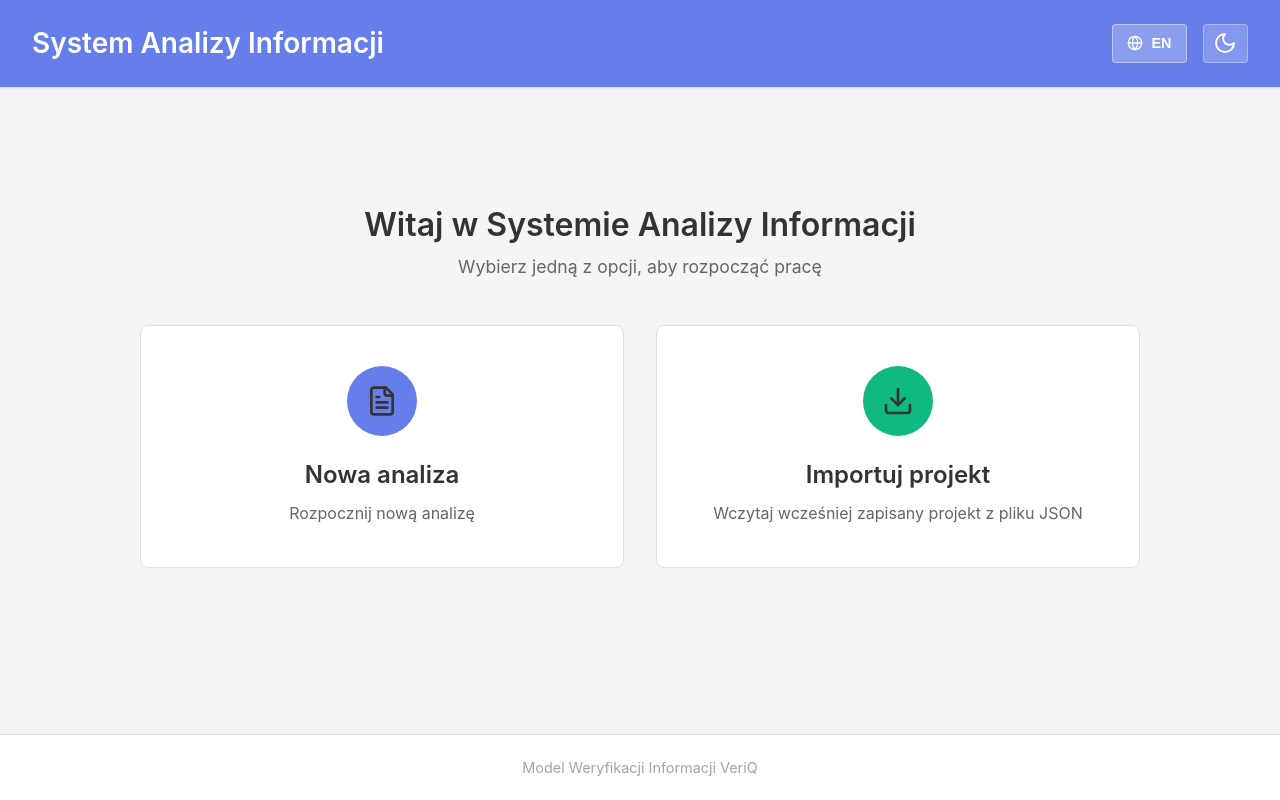
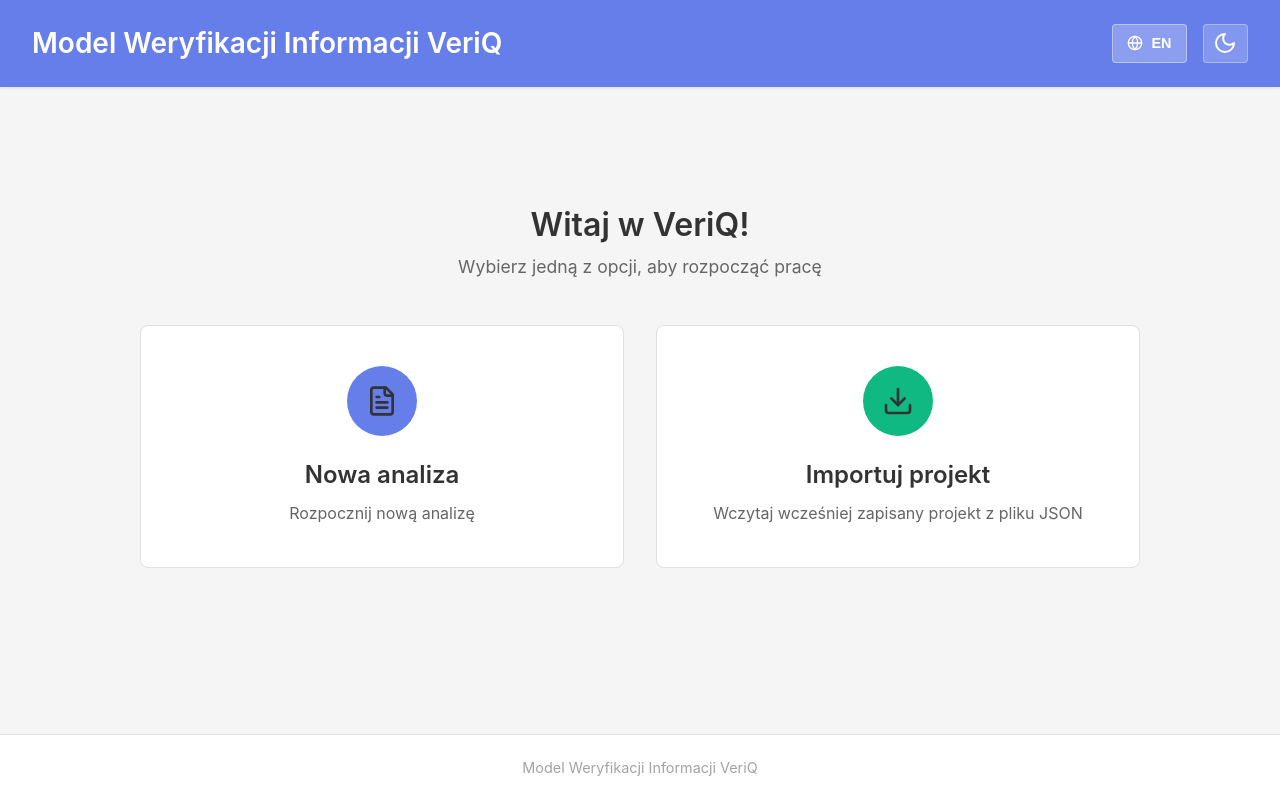
Before and after one commit to VeriQ-model/VeriQ-model.github.io, a React (Vite) app: page / in a window 1280 px wide. Built offline with nearby package versions, Linux system fonts and the light colour scheme.

Commit message:
check translations 2

```diff
--- a/components/translations.js
+++ b/components/translations.js
@@ -2,7 +2,7 @@
 export const translations = {
   pl: {
     //Nagłówek
-    appTitle: 'System Analizy Informacji',
+    appTitle: 'Model Weryfikacji Informacji VeriQ',
     appSubtitle: 'VeriQ - veracity if you question',
     help: 'Pomoc',
     comments: 'Komentarzy',
@@ -12,7 +12,7 @@ export const translations = {
     darkMode: 'Ciemny motyw',
 
     //strona startowa
-    welcomeTitle: 'Witaj w Systemie Analizy Informacji',
+    welcomeTitle: 'Witaj w VeriQ!',
     welcomeSubtitle: 'Wybierz jedną z opcji, aby rozpocząć pracę',
     newProject: 'Nowa analiza',
     newProjectDescription: 'Rozpocznij nową analizę',
@@ -431,7 +431,7 @@ export const translations = {
 
   en: {
     //nagłówek
-    appTitle: 'Information Analysis System',
+    appTitle: 'VeriQ Information Verification Model',
     appSubtitle: 'VeriQ - veracity if you question',
     help: 'Help',
     comments: 'Comments',
@@ -441,9 +441,9 @@ export const translations = {
     darkMode: 'Dark mode',
 
     //strona startowa
-    welcomeTitle: 'Welcome to Information Analysis System',
+    welcomeTitle: 'Welcome to VeriQ!',
     welcomeSubtitle: 'Choose one of the options to start working with the system',
-    newProject: 'New Project',
+    newProject: 'New analysis',
     newProjectDescription: 'Start a new analysis from an empty model',
     importProject: 'Import Project',
     importProjectDescription: 'Load a previously saved project from a JSON file',
```
